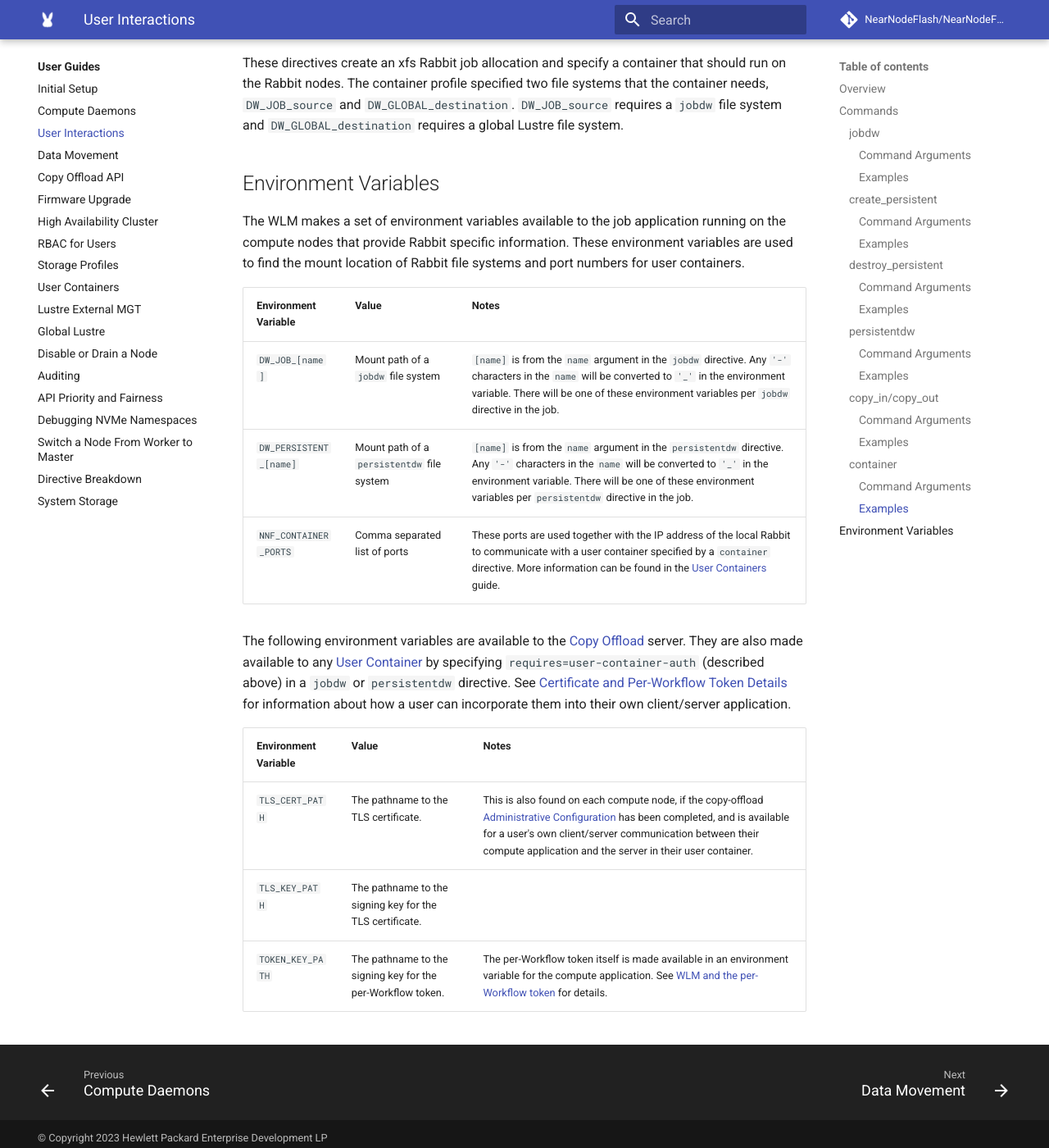
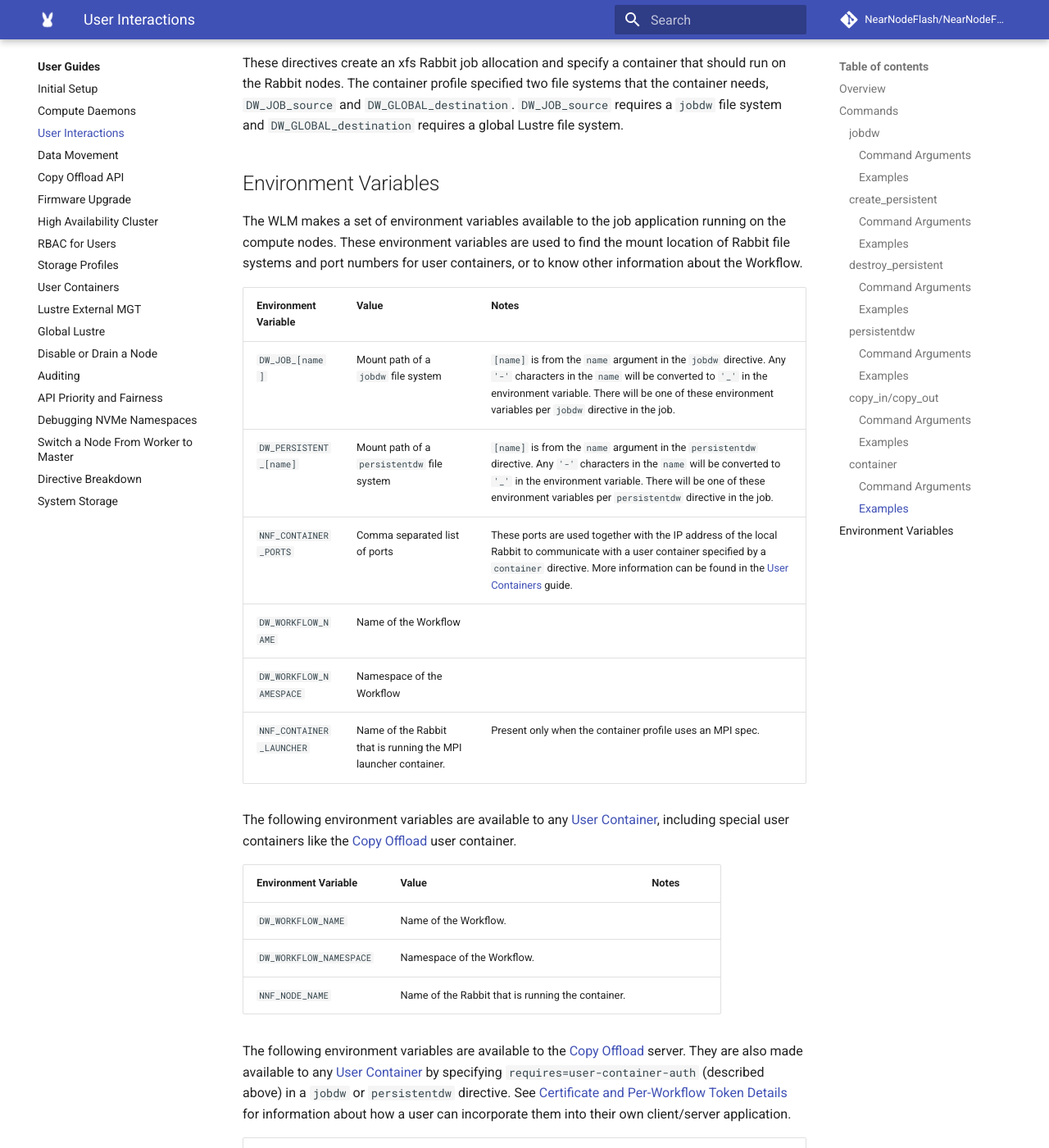
Before and after one commit to NearNodeFlash/NearNodeFlash.github.io, an MkDocs documentation site: the page built from docs/guides/user-interactions/readme.md, in a window 1280 px wide and 1400 px high, scrolled down 7166 px. Shown: the whole window at 82% size. Built offline with MkDocs 1.6.1 and Material for MkDocs 9.7.7, drawn with Linux system fonts in a browser that asks for light colours; comment, search, counter and statistics services are not loaded; the version menu is left out.

Commit message:
more env vars for container
Signed-off-by: Dean Roehrich <dean.roehrich@hpe.com>

```diff
--- a/docs/guides/user-interactions/readme.md
+++ b/docs/guides/user-interactions/readme.md
@@ -175,13 +175,24 @@ These directives create an xfs Rabbit job allocation and specify a container tha
 
 ## Environment Variables
 
-The WLM makes a set of environment variables available to the job application running on the compute nodes that provide Rabbit specific information. These environment variables are used to find the mount location of Rabbit file systems and port numbers for user containers.
+The WLM makes a set of environment variables available to the job application running on the compute nodes. These environment variables are used to find the mount location of Rabbit file systems and port numbers for user containers, or to know other information about the Workflow.
 
 | Environment Variable | Value | Notes |
 |----------------------|-------|-------|
 | `DW_JOB_[name]` | Mount path of a `jobdw` file system | `[name]` is from the `name` argument in the `jobdw` directive. Any `'-'` characters in the `name` will be converted to `'_'` in the environment variable. There will be one of these environment variables per `jobdw` directive in the job. |
 | `DW_PERSISTENT_[name]` | Mount path of a `persistentdw` file system | `[name]` is from the `name` argument in the `persistentdw` directive. Any `'-'` characters in the `name` will be converted to `'_'` in the environment variable. There will be one of these environment variables per `persistentdw` directive in the job. |
 | `NNF_CONTAINER_PORTS` | Comma separated list of ports | These ports are used together with the IP address of the local Rabbit to communicate with a user container specified by a `container` directive. More information can be found in the [User Containers](../user-containers/readme.md) guide. |
+| `DW_WORKFLOW_NAME` | Name of the Workflow | |
+| `DW_WORKFLOW_NAMESPACE` | Namespace of the Workflow | |
+| `NNF_CONTAINER_LAUNCHER` | Name of the Rabbit that is running the MPI launcher container. | Present only when the container profile uses an MPI spec. |
+
+The following environment variables are available to any [User Container](../user-containers/readme.md), including special user containers like the [Copy Offload](../data-movement/copy-offload.md) user container.
+
+| Environment Variable | Value | Notes |
+|----------------------|-------|-------|
+| `DW_WORKFLOW_NAME` | Name of the Workflow. | |
+| `DW_WORKFLOW_NAMESPACE` | Namespace of the Workflow. | |
+| `NNF_NODE_NAME` | Name of the Rabbit that is running the container. | |
 
 The following environment variables are available to the [Copy Offload](../data-movement/copy-offload.md) server. They are also made available to any [User Container](../user-containers/readme.md) by specifying `requires=user-container-auth` (described above) in a `jobdw` or `persistentdw` directive. See [Certificate and Per-Workflow Token Details](../data-movement/copy-offload.md#certificate-and-per-workflow-token-details) for information about how a user can incorporate them into their own client/server application.
 
```
